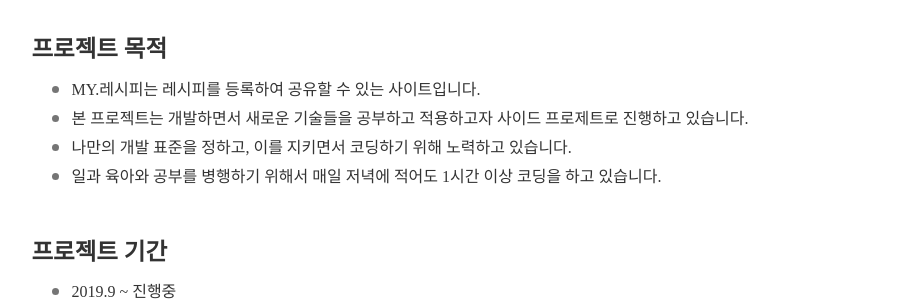
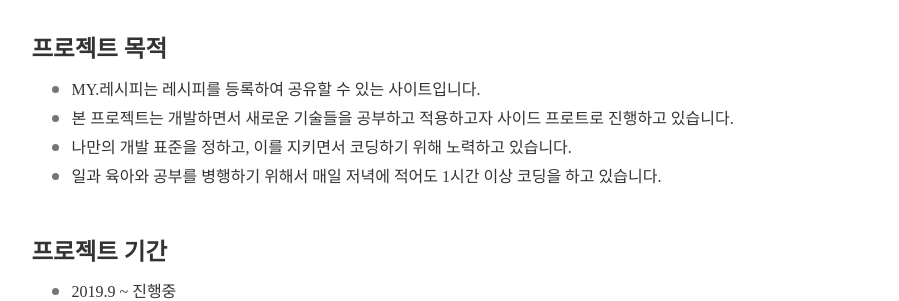
Before and after one commit to jsyang-dev/jsyang-dev.github.io, a Jekyll site: the page built from _posts/2019-12-19-myrecipes.md, in a window 1280 px wide and 900 px high, scrolled down 945 px. Shown: the part 150-451 px from the top of the window, without its empty margins (220-1119 px from the left). Built offline with Jekyll 4.4.1, drawn with Linux system fonts in a browser that asks for light colours; nearby versions of some CDN libraries; some web fonts are replaced.

Commit message:
Update 2019-12-19-myrecipes.md

```diff
--- a/_posts/2019-12-19-myrecipes.md
+++ b/_posts/2019-12-19-myrecipes.md
@@ -16,7 +16,7 @@ comments : True
 ### 프로젝트 목적
 
 * MY.레시피는 레시피를 등록하여 공유할 수 있는 사이트입니다.
-* 본 프로젝트는 개발하면서 새로운 기술들을 공부하고 적용하고자 사이드 프로제트로 진행하고 있습니다.
+* 본 프로젝트는 개발하면서 새로운 기술들을 공부하고 적용하고자 사이드 프로트로 진행하고 있습니다.
 * 나만의 개발 표준을 정하고, 이를 지키면서 코딩하기 위해 노력하고 있습니다.
 * 일과 육아와 공부를 병행하기 위해서 매일 저녁에 적어도 1시간 이상 코딩을 하고 있습니다.
 
```
